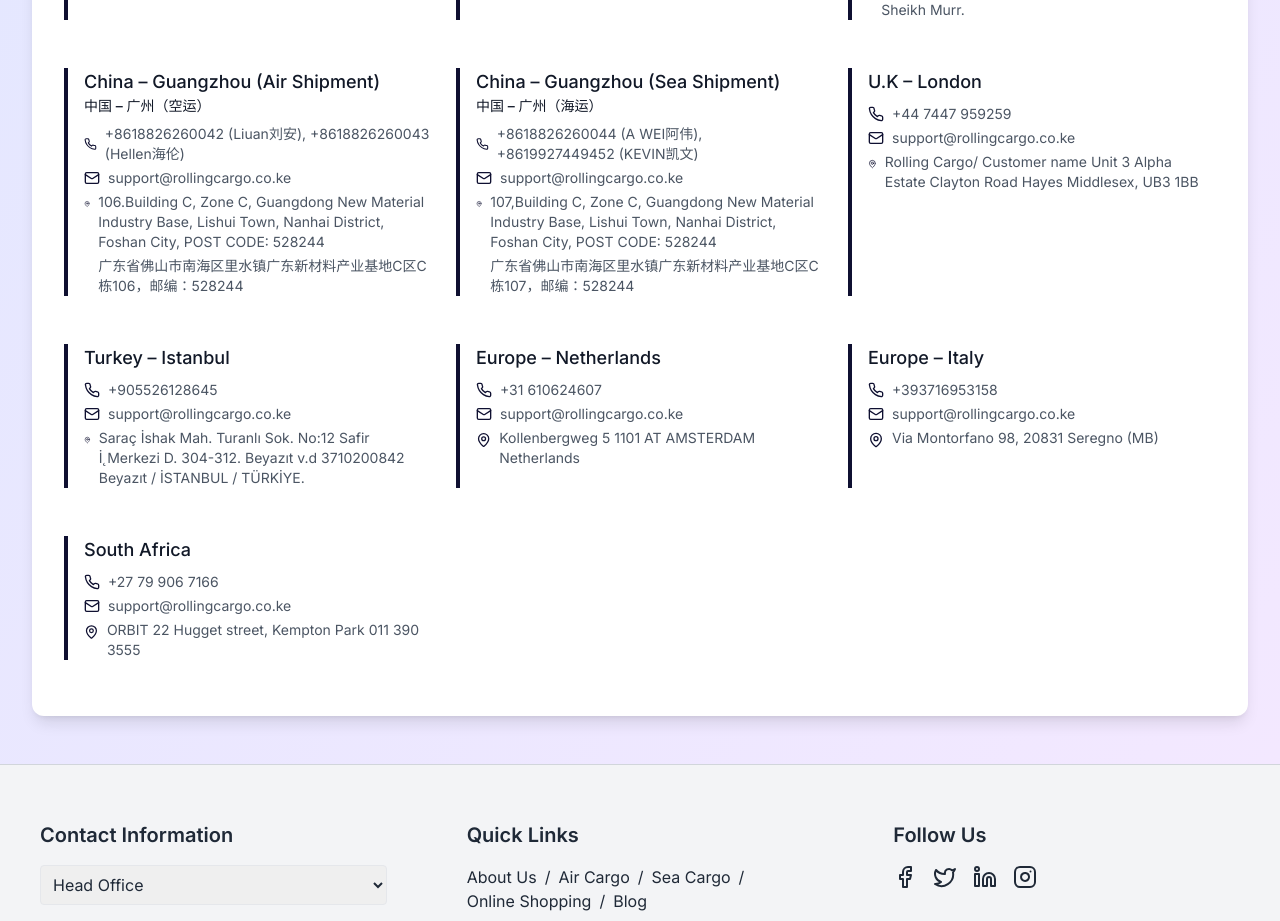
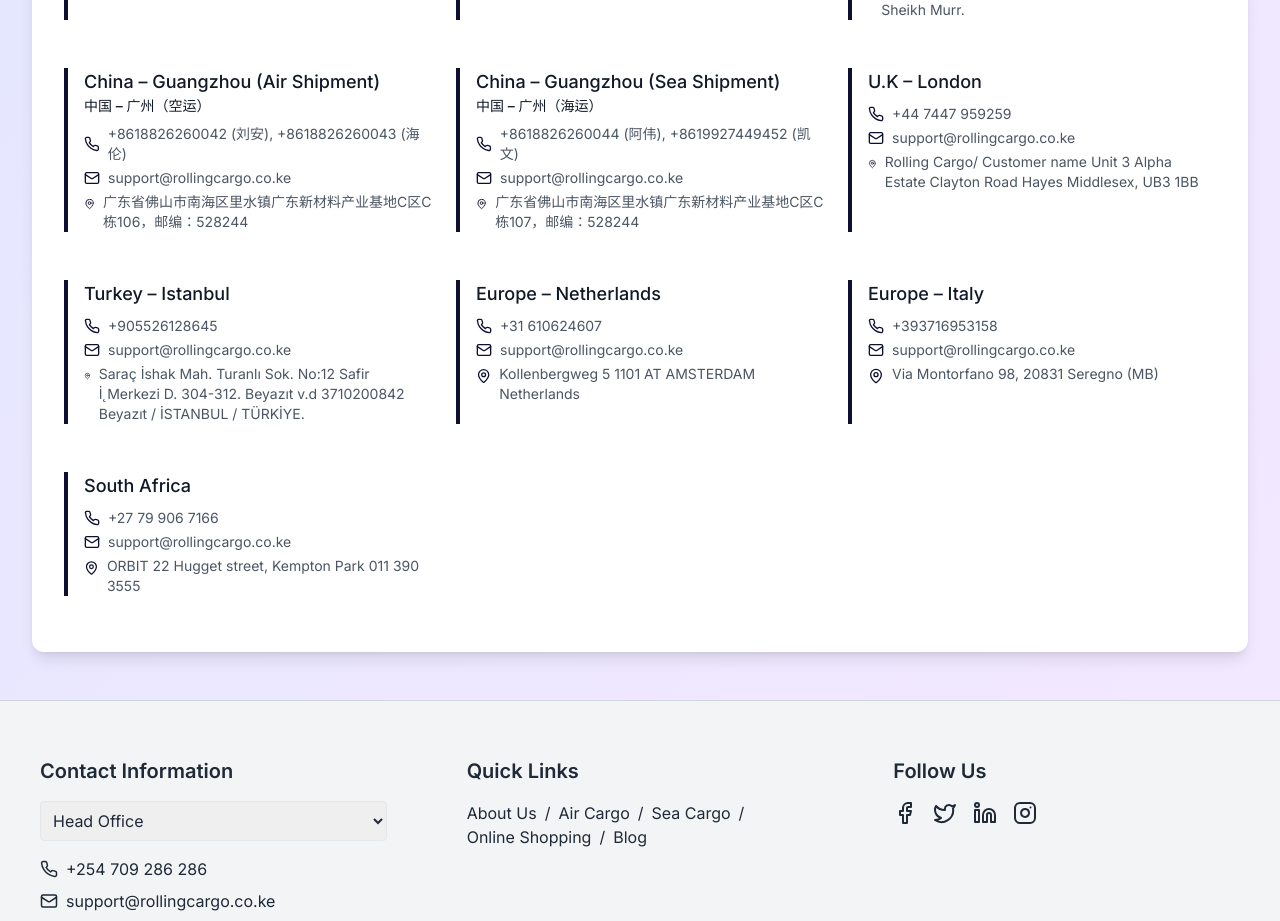
Before and after one commit to TechifyCreatives/rolling-cargo, a Next.js app: page /contact-us in a window 1280 px wide. Shown: the part 1286-2207 px from the top of the page. Built offline with nearby package versions, Linux system fonts and the light colour scheme.

Commit message:
contact page rectifying

```diff
--- a/src/app/shared/Components/ContactBanner/ContactBanner.tsx
+++ b/src/app/shared/Components/ContactBanner/ContactBanner.tsx
@@ -17,6 +17,7 @@
   email: string;
   address: string;
   chineseName?: string;
+  chinesePhone?: string;
   chineseAddress?: string;
 }
 
@@ -42,7 +43,8 @@
   {
     name: "China – Guangzhou (Air Shipment)",
     chineseName: "中国 – 广州（空运）",
-    phone: "+8618826260042 (Liuan刘安), +8618826260043 (Hellen海伦)",
+    phone: "+8618826260042 (Liuan), +8618826260043 (Hellen)",
+    chinesePhone: "+8618826260042 (刘安), +8618826260043 (海伦)",
     email: "support@rollingcargo.co.ke",
     address: "106.Building C, Zone C, Guangdong New Material Industry Base, Lishui Town, Nanhai District, Foshan City, POST CODE: 528244",
     chineseAddress: "广东省佛山市南海区里水镇广东新材料产业基地C区C栋106，邮编：528244",
@@ -50,7 +52,8 @@
   {
     name: "China – Guangzhou (Sea Shipment)",
     chineseName: "中国 – 广州（海运）",
-    phone: "+8618826260044 (A WEI阿伟), +8619927449452 (KEVIN凯文)",
+    phone: "+8618826260044 (A WEI), +8619927449452 (KEVIN)",
+    chinesePhone: "+8618826260044 (阿伟), +8619927449452 (凯文)",
     email: "support@rollingcargo.co.ke",
     address: "107,Building C, Zone C, Guangdong New Material Industry Base, Lishui Town, Nanhai District, Foshan City, POST CODE: 528244",
     chineseAddress: "广东省佛山市南海区里水镇广东新材料产业基地C区C栋107，邮编：528244",
@@ -160,7 +163,7 @@
     <div className="mt-2 text-sm text-gray-600 space-y-1">
       <p className="flex items-center group-hover:text-blue-600 transition-colors duration-300">
         <Phone className="mr-2 h-4 w-4 text-[#0f1031] group-hover:text-blue-600 transition-colors duration-300" />
-        {office.phone}
+        {office.chinesePhone || office.phone}
       </p>
       {office.email && (
         <p className="flex items-center group-hover:text-blue-600 transition-colors duration-300">
@@ -171,10 +174,7 @@
       <p className="flex items-start group-hover:text-blue-600 transition-colors duration-300">
         <MapPin className="mr-2 h-4 w-4 text-[#0f1031] mt-1 group-hover:text-blue-600 transition-colors duration-300" />
         <span>
-          {office.address}
-          {office.chineseAddress && (
-            <span className="block mt-1 text-sm group-hover:text-blue-600 transition-colors duration-300">{office.chineseAddress}</span>
-          )}
+          {office.chineseAddress || office.address}
         </span>
       </p>
     </div>
```
